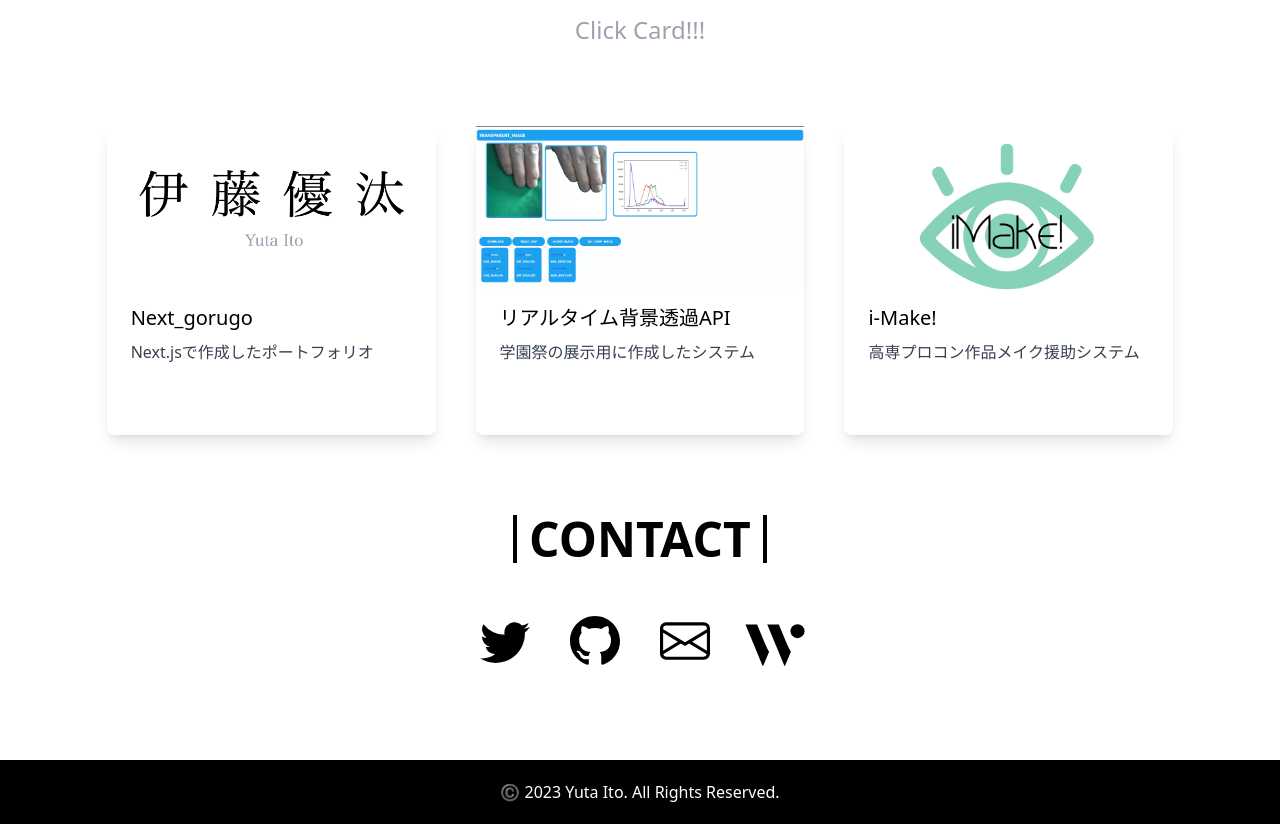
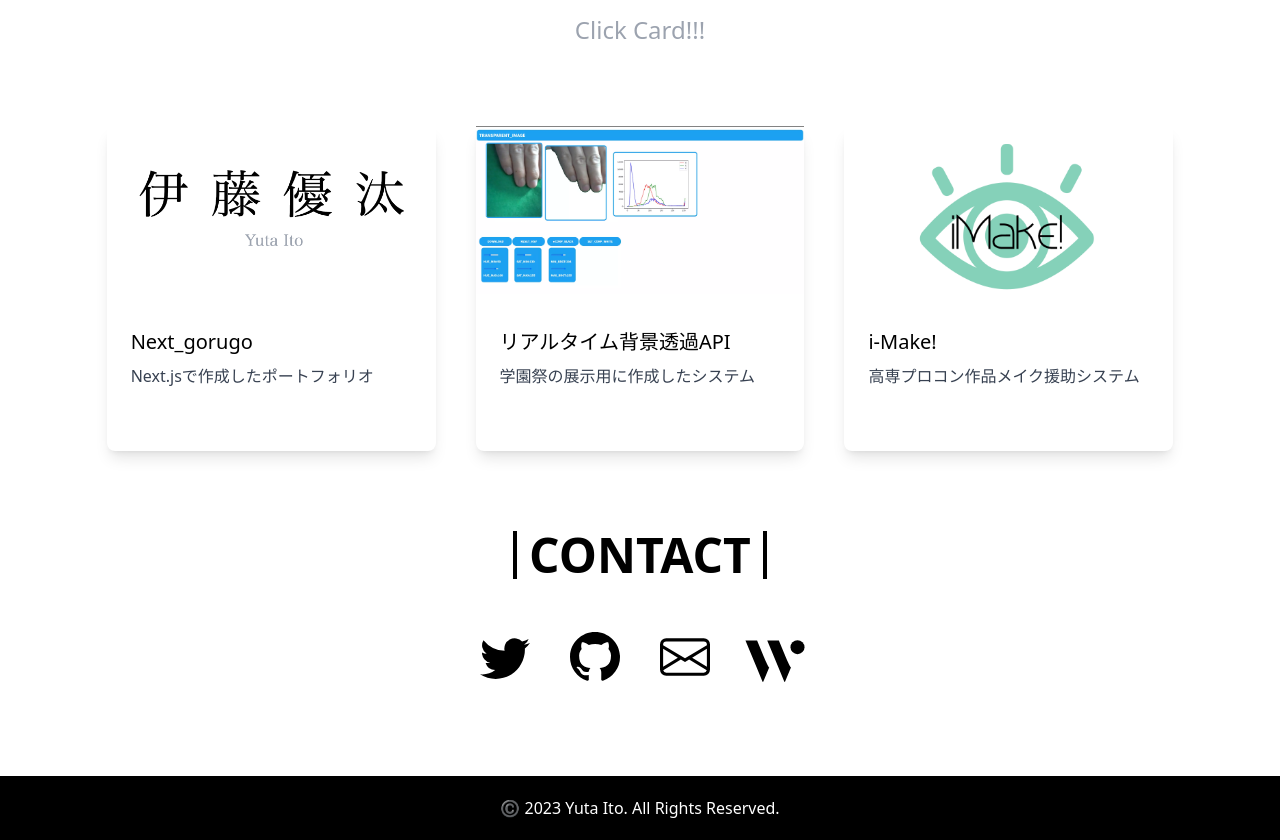
Before and after one commit to GoRuGoo/Next-gorugo-frontend, a Next.js app: page / in a window 1280 px wide. Shown: the part 2140-2980 px from the top of the page. Built offline with nearby package versions, Linux system fonts and the light colour scheme; a web font is replaced by a local one.

Commit message:
fix: メジャーなサイズの画面に対応させた

```diff
--- a/components/firstpage/Works.js
+++ b/components/firstpage/Works.js
@@ -9,7 +9,7 @@ export default function Works() {
   }
   function generate_works(parentjson) {
     return parentjson.map((element, num) => (
-      <div className="flex justify-center" id="works" key={num}>
+      <div className="flex justify-center relative" id="works" key={num}>
         <div className="rounded-lg shadow-lg bg-white  max-w-xl h-full hover:shadow-2xl">
           <a href={element["link"]}>
             <div className="h-2/4 m-h-2/4 rounded-lg">
@@ -21,7 +21,7 @@ export default function Works() {
                 alt={element["name"]}
               />
             </div>
-            <div className="p-6 relative">
+            <div className="p-6 pt-16 md:pt-10 relative">
               <h5 className="text-black text-xl font-medium mb-2">
                 {element["name"]}
               </h5>
```
